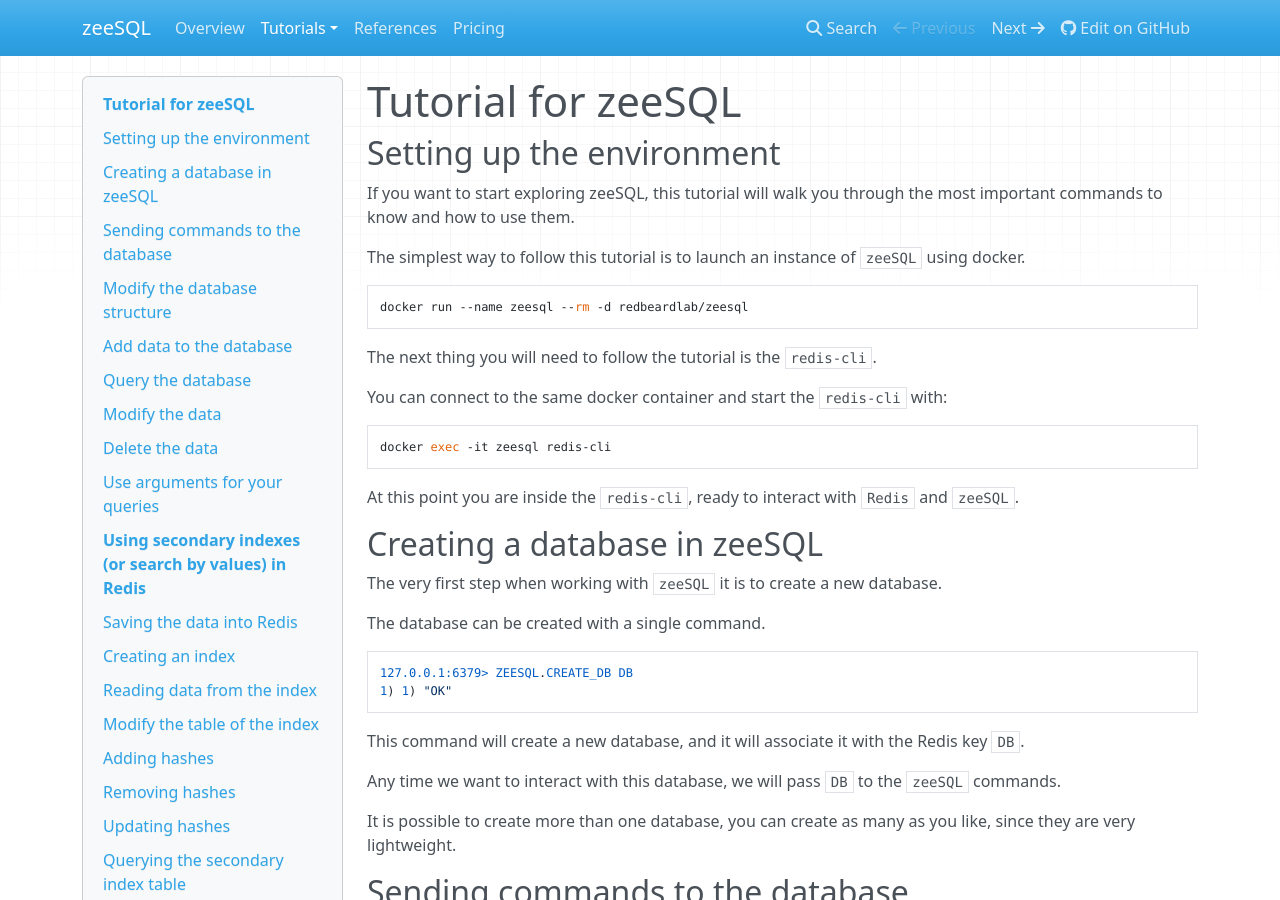
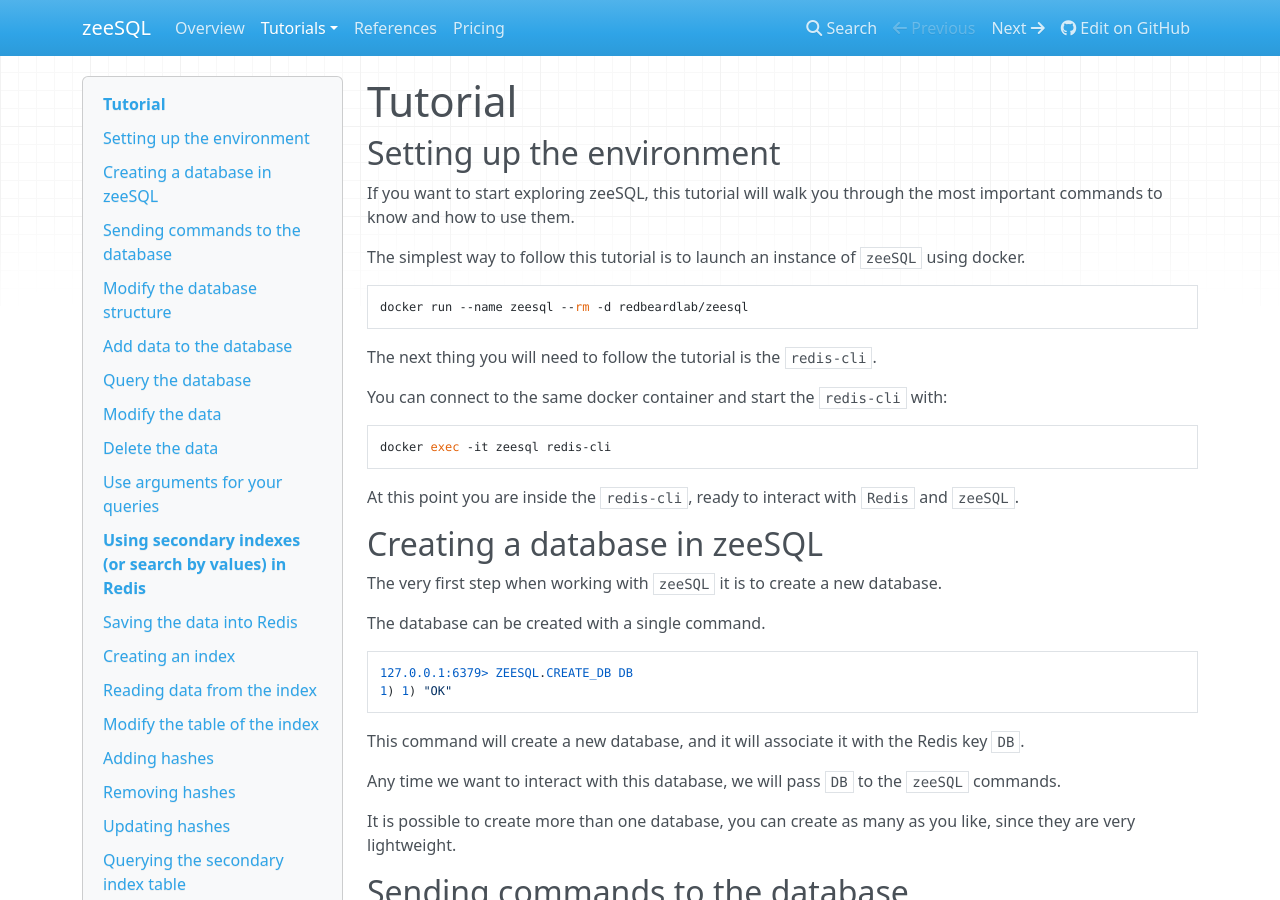
Before and after one commit to RedBeardLab/zeeSQL-doc, an MkDocs documentation site: the page built from docs/tutorial.md, in a window 1280 px wide and 900 px high. Built offline with MkDocs 1.6.1, drawn with Linux system fonts in a browser that asks for light colours; nearby versions of some CDN libraries; old or Windows-style settings are respelled for this version of MkDocs.

Commit message:
change title of tutorial

```diff
--- a/docs/tutorial.md
+++ b/docs/tutorial.md
@@ -1,4 +1,4 @@
-# Tutorial for zeeSQL
+# Tutorial
 
 ## Setting up the environment
 
```
